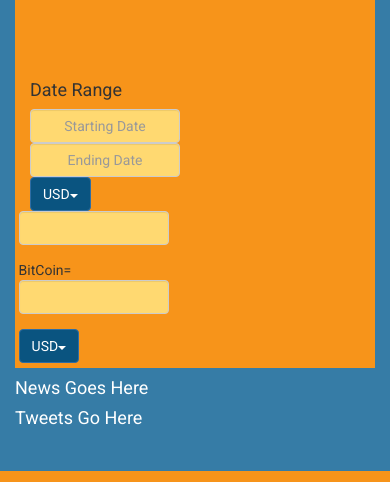
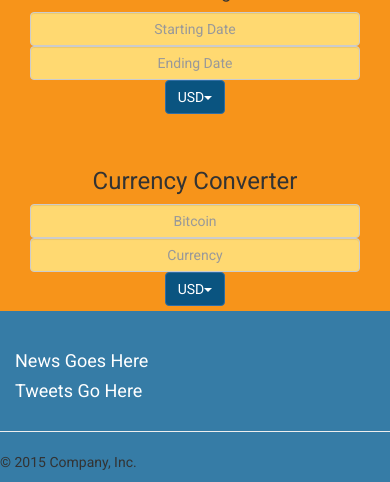
Before and after one commit to dpetro07/exampleCurrents, a PHP site: page / in a window 390 px wide. Shown: the part 373-855 px from the top of the page. Run offline with PHP 8.4, Linux system fonts and the light colour scheme; some libraries are stand-ins or nearby versions.

Commit message:
styled page and made it more responsive, added logo

```diff
--- a/css/styles.css
+++ b/css/styles.css
@@ -2,20 +2,18 @@
   font-family: Roboto;
 }
 
-.priceConverter, .bitPrice, .historicalDataSection {
-
-
-  text-align: left;
-
+.priceConverter, .bitPrice{
+  margin-top: 54px;
+}
+.priceConverter, .dateRange, .bitPrice {
+  width: 100%;
+  text-align: center;
 }
 
-.priceConverter {
-  margin-left: 1%;
+.dateRange {
+  text-align: center;
 }
 
-.bitPrice, .dateRange {
-  margin-top: 23%;
-}
 
 .btn-primary {
   background-color: #0A5480;
@@ -30,19 +28,8 @@ input[type="text"] {
   background-color:#FFD971;
 }
 
-.date-pick {
-  width: 150px;
-}
 
-
-.header {
-
-}
-
-.decimal {
-  width: 150px;
-}
- .header, .jumbotron {
+.jumbotron {
   background-color: #F7941A;
   padding-bottom: 5px;
   padding-top: 3px;
--- a/index.html
+++ b/index.html
@@ -12,12 +12,19 @@
   <script type="text/javascript" src="https://www.gstatic.com/charts/loader.js"></script>
 </head>
 
-<body>
+<!-- Fixed navbar -->
+<nav class="navbar navbar-default navbar-fixed-top">
   <div class="container">
-
-
-        <div class="row-fluid header">
-            <div class="col-md-3">
+    <div class="navbar-header">
+      <a class="navbar-brand"><img src="images/logo.png" width="140"></a>
+    </div>
+  </div>
+</nav>
+<!-- Main jumbotron for a primary marketing message or call to action -->
+<div class="jumbotron">
+  <div class="container-fluid">
+    <div class="row-fluid">
+      <div class="col-md-2 col-sm-3">
         <div class="bitPrice">
           <h3>
             Current Price
@@ -48,15 +55,11 @@
           </h4>
         </div>
       </div>
-            <div class="col-md-9">
-                <div class="row">
-                    <div class="col-md-9">
+      <div class="col-md-7 col-sm-9">
         <div class="priceCharts">
           <h3>Historical Pricing</h3>
           <div id="myLineChart"></div>
         </div>
-                    </div>
-                    <div class="col-md-3">
         <div class="dateRange">
           <h4>Date Range</h4>
           <input type="text" class="form-control date-pick" id="startingDate" placeholder="Starting Date">
@@ -70,22 +73,13 @@
             </ul>
           </div>
         </div>
+
       </div>
-                </div>
-            </div>
-            <div class="row currencyConvert">
-                <div class="col-md-6 col-md-offset-3">
+      <div class="col-md-3 col-sm-12">
         <div class="priceConverter">
-                        <form class="form-inline">
-                            <div class="form-group">
-                                <label class="sr-only" for="bitCoinStarting">Bitcoin</label>
-                                <input type="text" class="form-control decimal" id="bitCoinStarting" value="">
-                            </div>
-                            <div class="form-group">
-                                <label class="sr-only" for="realCurrency">Real Currency</label>
-                                <span>BitCoin=</span>
-                                <input type="text" class="form-control decimal" id="realCurrency" value="">
-                            </div>
+          <h3>Currency Converter</h3>
+          <input type="text" class="form-control decimal" placeholder="Bitcoin" id="bitCoinStarting" value="">
+          <input type="text" class="form-control decimal" placeholder="Currency" id="realCurrency" value="">
           <div class="btn-group">
             <a class="btn btn-primary dropdown-toggle" data-toggle="dropdown"><span id="selectedCurrency">USD</span><span class="caret"></span></a>
             <ul class="dropdown-menu">
@@ -94,13 +88,15 @@
               <li><a id="EURConvert">EUR</a></li>
             </ul>
           </div>
-                        </form>
+        </div>
+
       </div>
     </div>
   </div>
 </div>
 
-        <div class="mainContent">
+<div class="container mainContent">
+
   <div class="row">
     <div class="col-md-8 news">
       <h4>News Goes Here</h4>
@@ -111,9 +107,17 @@
   </div>
 </div>
 
+<hr>
+
+<footer>
+  <p>&copy; 2015 Company, Inc.</p>
+</footer>
 </div>
-    <!-- /.container -->
+<!-- /container -->
 
+
+
+<body>
   <!-- jQuery (necessary for Bootstrap's JavaScript plugins) -->
   <script src="https://ajax.googleapis.com/ajax/libs/jquery/2.1.3/jquery.min.js"></script>
   <script type="text/javascript" src="js/globalVariables.js"></script>
--- a/js/googleCharts.js
+++ b/js/googleCharts.js
@@ -15,7 +15,9 @@
 
 $(document).ready(function() {
 
-      google.charts.load('current', {packages: ['corechart']});
+  google.charts.load('current', {
+    packages: ['corechart']
+  });
   google.charts.setOnLoadCallback(drawChart);
 
 
```
Also changed, not shown: other parts of css/styles.css (+62 -0 lines), images/logo.png (added), js/coindeskAPICurrent.js (indentation only), js/coindeskAPIHistorical.js (indentation only), js/coindeskCurrencyConverter.js (indentation only). Lines whose indentation alone changed are shown as unchanged.
